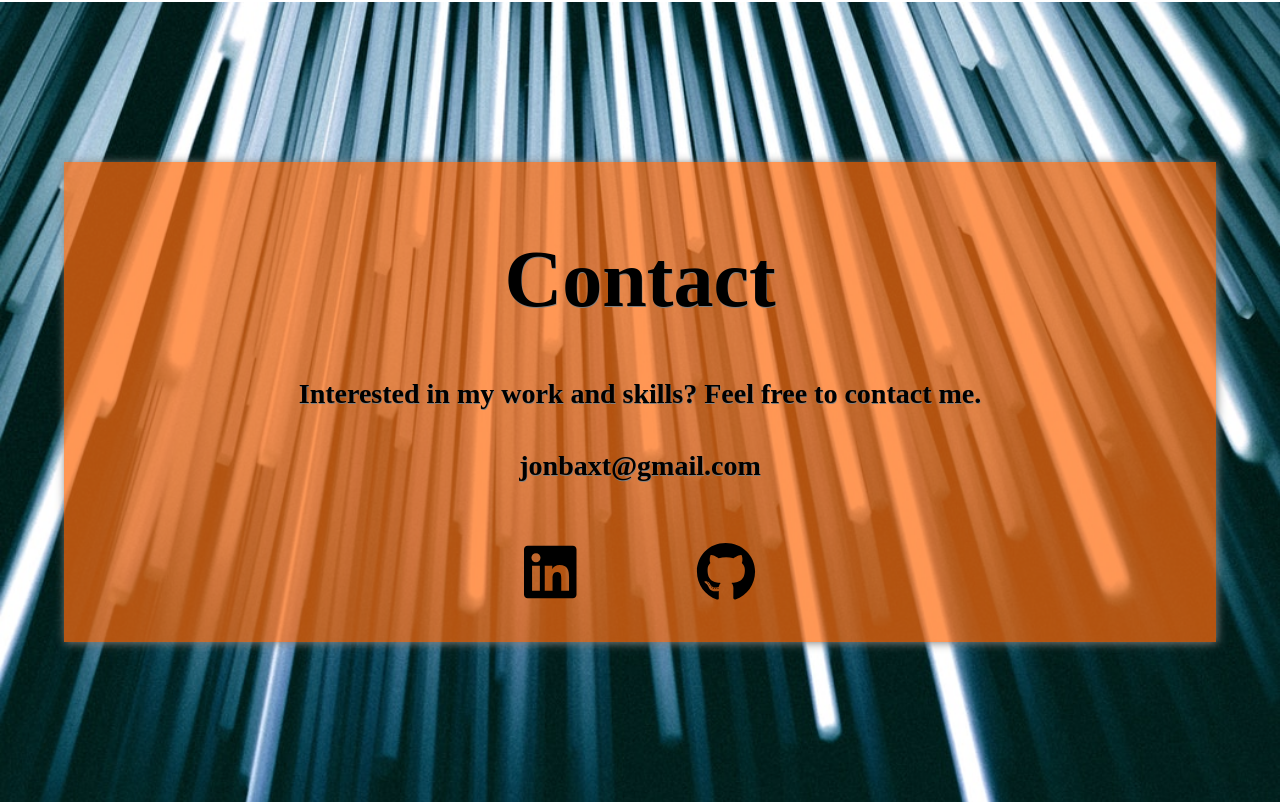
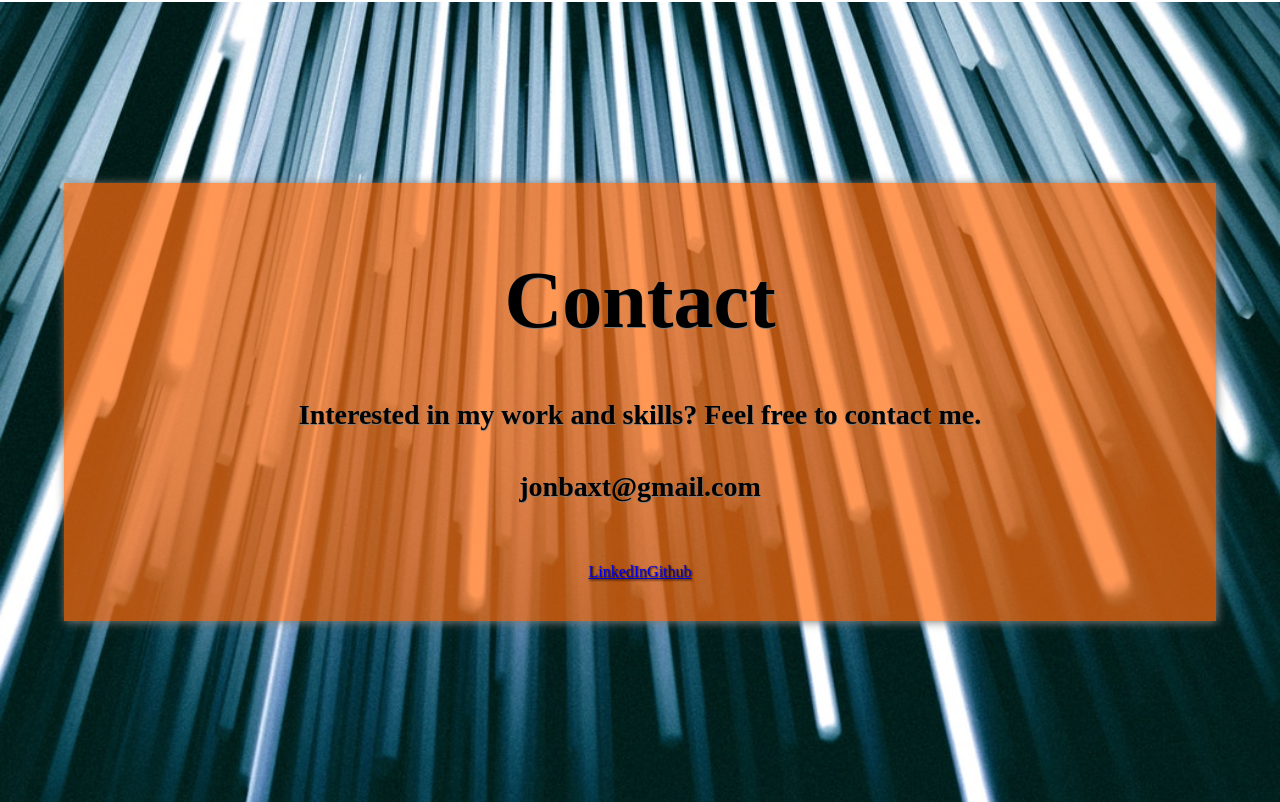
Before and after one commit to jonbaxt/portfolio-site, a React (Create React App) app: page / in a window 1280 px wide. Shown: the part 7452-8254 px from the top of the page. Built offline with nearby package versions, Linux system fonts and the light colour scheme.

Commit message:
Removing Deprecated font-awesome packages

```diff
--- a/package.json
+++ b/package.json
@@ -3,11 +3,6 @@
   "version": "0.1.0",
   "private": true,
   "dependencies": {
-    "@fortawesome/fontawesome-free-brands": "^5.0.13",
-    "@fortawesome/fontawesome-svg-core": "^1.2.25",
-    "@fortawesome/free-brands-svg-icons": "^5.11.2",
-    "@fortawesome/free-regular-svg-icons": "^5.11.2",
-    "@fortawesome/react-fontawesome": "^0.1.7",
     "@testing-library/jest-dom": "^5.16.5",
     "@testing-library/react": "^13.4.0",
     "@testing-library/user-event": "^13.5.0",
--- a/src/Components/Sections/Contact.js
+++ b/src/Components/Sections/Contact.js
@@ -1,7 +1,7 @@
 import React from 'react';
 import { StyleSheet, css } from 'aphrodite';
-import { FontAwesomeIcon } from '@fortawesome/react-fontawesome';
-import { faLinkedin, faGithub } from '@fortawesome/free-brands-svg-icons';
+// import { FontAwesomeIcon } from '@fortawesome/react-fontawesome';
+// import { faLinkedin, faGithub } from '@fortawesome/free-brands-svg-icons';
 import './Contact.css'
 
 
@@ -25,10 +25,12 @@ function Contact() {
                 <p className={css(styles.textFormat, styles.fontColoring)}>jonbaxt@gmail.com</p>
                 <div className={css(styles.linksBox)} >
                     <a href='https://www.linkedin.com/in/jonbaxt/' rel="noopener noreferrer" target='_blank' >
-                        <FontAwesomeIcon className={css(styles.linkSizing)} icon={faLinkedin} />
+                        LinkedIn
+                        {/*<FontAwesomeIcon className={css(styles.linkSizing)} icon={faLinkedin} />*/}
                     </a>
                     <a href='https://github.com/jonbaxt' rel="noopener noreferrer" target='_blank' >
-                        <FontAwesomeIcon className={css(styles.linkSizing)} icon={faGithub} />
+                        Github
+                        {/*<FontAwesomeIcon className={css(styles.linkSizing)} icon={faGithub} />*/}
                     </a>
                 </div>
             </div>
```
Also changed, not shown: 1 other file (tests, documents, lock files or other folders).
